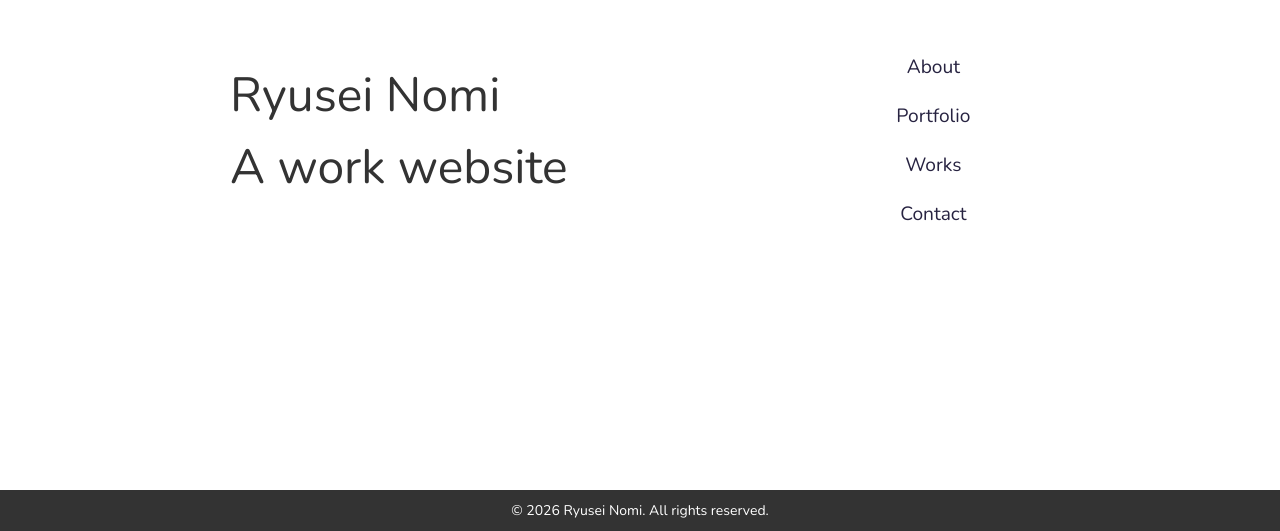
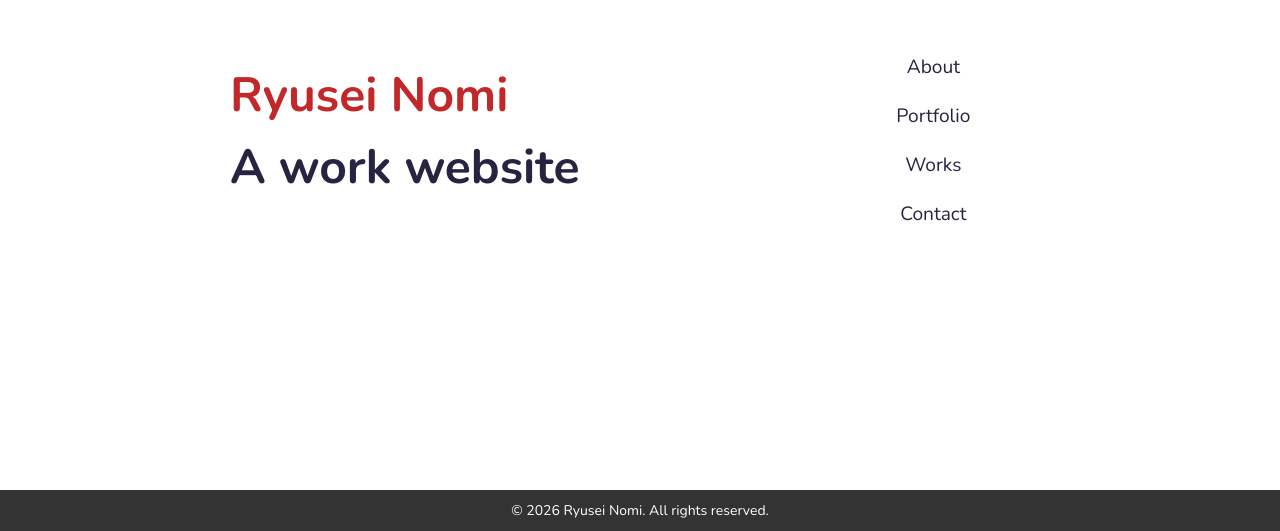
Before and after one commit to ryu-ton10/ryusei_worksite, a Next.js app: page / in a window 1280 px wide. Shown: the part 269-800 px from the top of the page. Built offline with nearby package versions, Linux system fonts and the light colour scheme.

Commit message:
minor modification

```diff
--- a/app/page.scss
+++ b/app/page.scss
@@ -80,6 +80,16 @@
     .home__title {
       padding-left: 30px;
       @include mixins.animation(fade-in-from-left, 1.5s);
+
+      h1:nth-child(1) {
+        color: #c22729;
+        font-weight: bold;
+      }
+
+      h1:nth-child(2) {
+        color: #272341;
+        font-weight: bold;
+      }
     }
 
     h1 {
```
